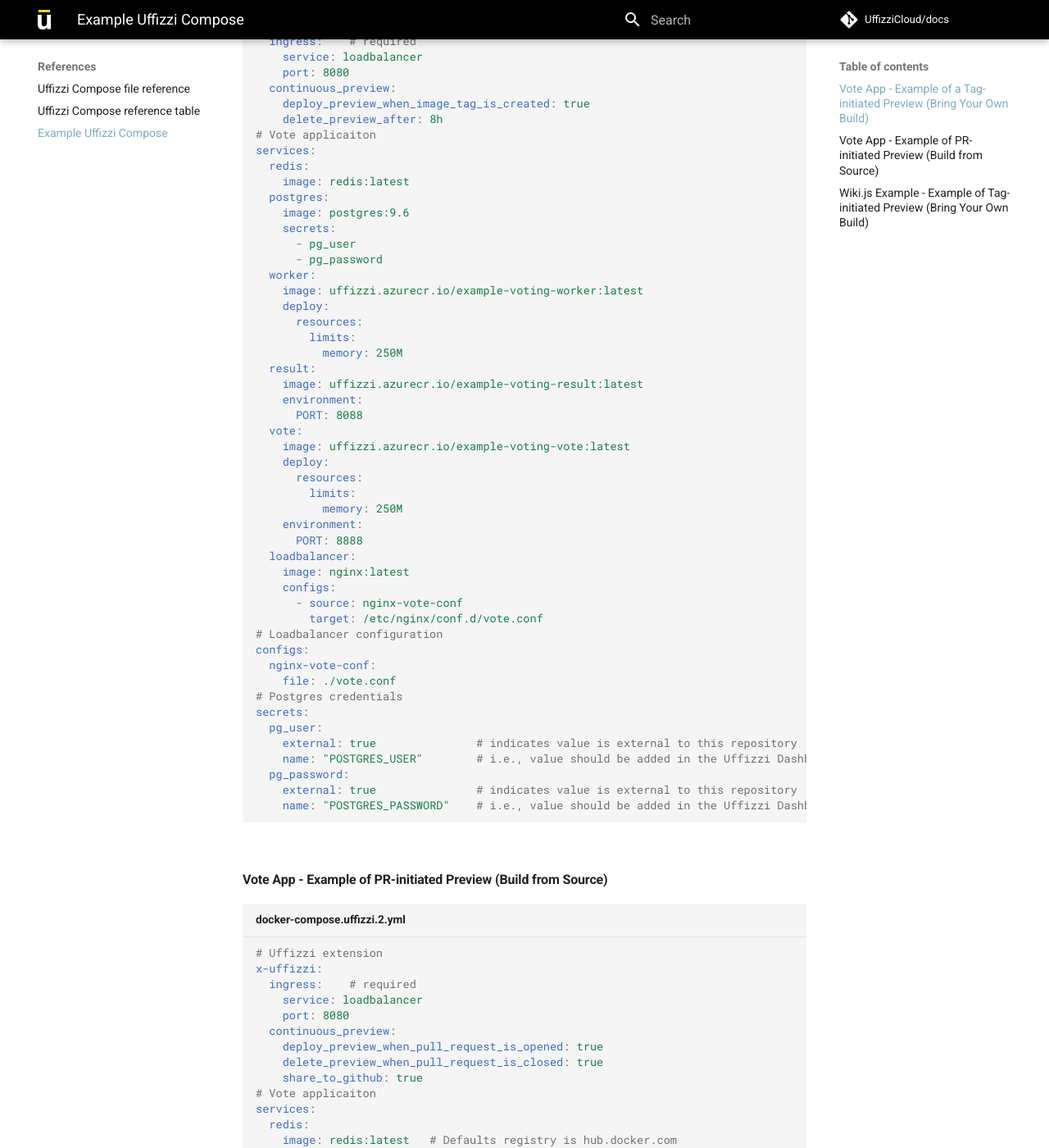
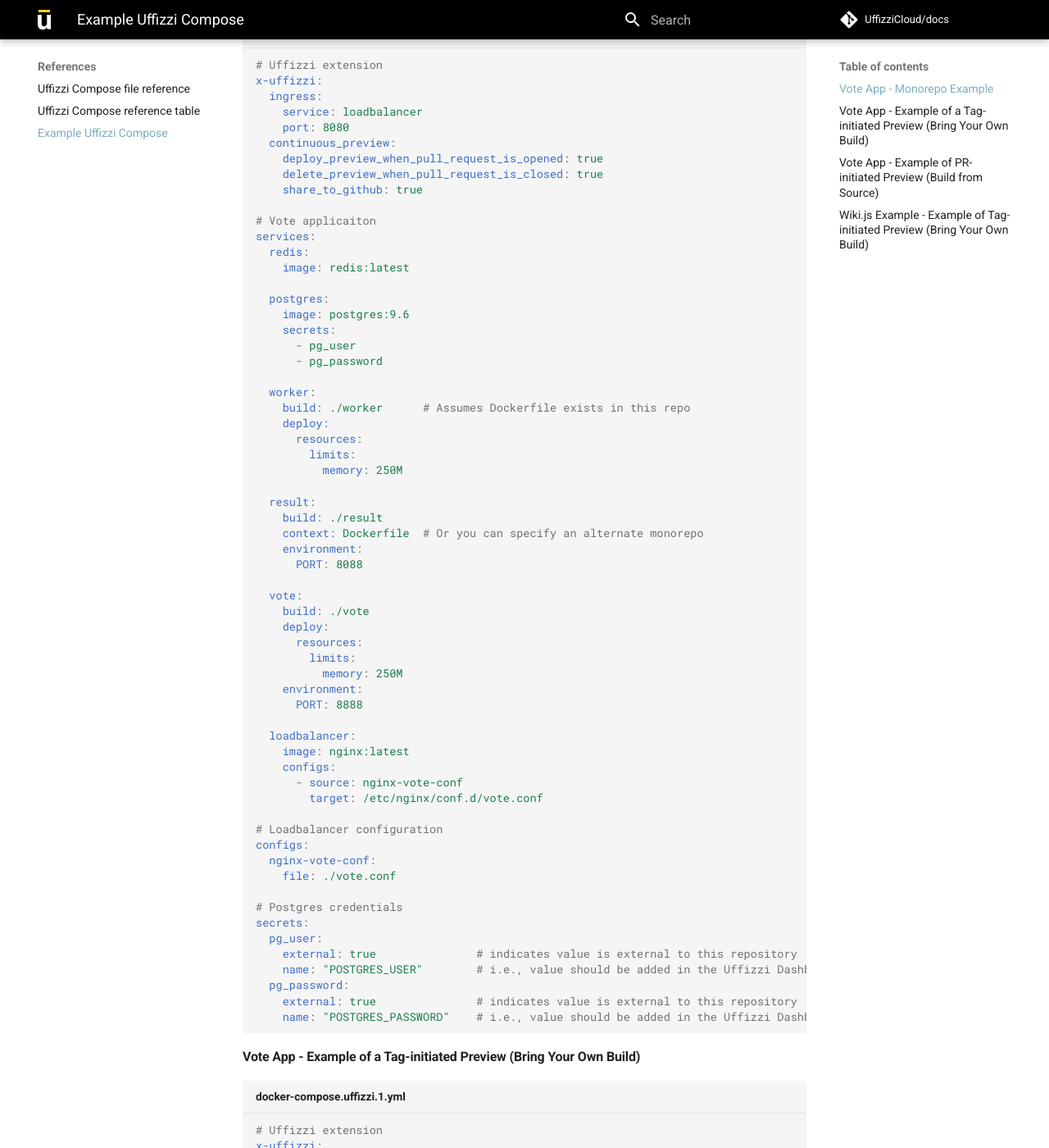
Before and after one commit to UffizziCloud/docs, an MkDocs documentation site: the page built from docs/references/example-compose.md, in a window 1280 px wide and 1400 px high, scrolled down 318 px. Shown: the whole window at 82% size. Built offline with MkDocs 1.6.1 and Material for MkDocs 9.7.7, drawn with Linux system fonts in a browser that asks for light colours; comment, search, counter and statistics services are not loaded; some of the changed text lies outside the part shown.

Commit message:
Update example-compose.md

````diff
--- a/docs/references/example-compose.md
+++ b/docs/references/example-compose.md
@@ -1,3 +1,71 @@
+#### Vote App - Monorepo Example
+
+See the source code for this example here: https://github.com/UffizziCloud/example-voting-app-monorepo
+
+```yaml title="docker-compose.uffizzi.monorepo.yml"
+# Uffizzi extension
+x-uffizzi:
+  ingress:
+    service: loadbalancer
+    port: 8080
+  continuous_preview:
+    deploy_preview_when_pull_request_is_opened: true
+    delete_preview_when_pull_request_is_closed: true
+    share_to_github: true
+
+# Vote applicaiton
+services:
+  redis:
+    image: redis:latest
+
+  postgres:
+    image: postgres:9.6
+    secrets:
+      - pg_user
+      - pg_password
+
+  worker:
+    build: ./worker      # Assumes Dockerfile exists in this repo
+    deploy:
+      resources:
+        limits:
+          memory: 250M
+
+  result:
+    build: ./result
+    context: Dockerfile  # Or you can specify an alternate monorepo
+    environment:
+      PORT: 8088
+
+  vote:
+    build: ./vote
+    deploy:
+      resources:
+        limits:
+          memory: 250M
+    environment:
+      PORT: 8888
+
+  loadbalancer:
+    image: nginx:latest
+    configs:
+      - source: nginx-vote-conf
+        target: /etc/nginx/conf.d/vote.conf
+
+# Loadbalancer configuration
+configs:
+  nginx-vote-conf:
+    file: ./vote.conf
+
+# Postgres credentials
+secrets:
+  pg_user:
+    external: true               # indicates value is external to this repository
+    name: "POSTGRES_USER"        # i.e., value should be added in the Uffizzi Dashboard
+  pg_password:
+    external: true               # indicates value is external to this repository
+    name: "POSTGRES_PASSWORD"    # i.e., value should be added in the Uffizzi Dashboard
+```
 
 #### Vote App - Example of a Tag-initiated Preview (Bring Your Own Build)
 
````
